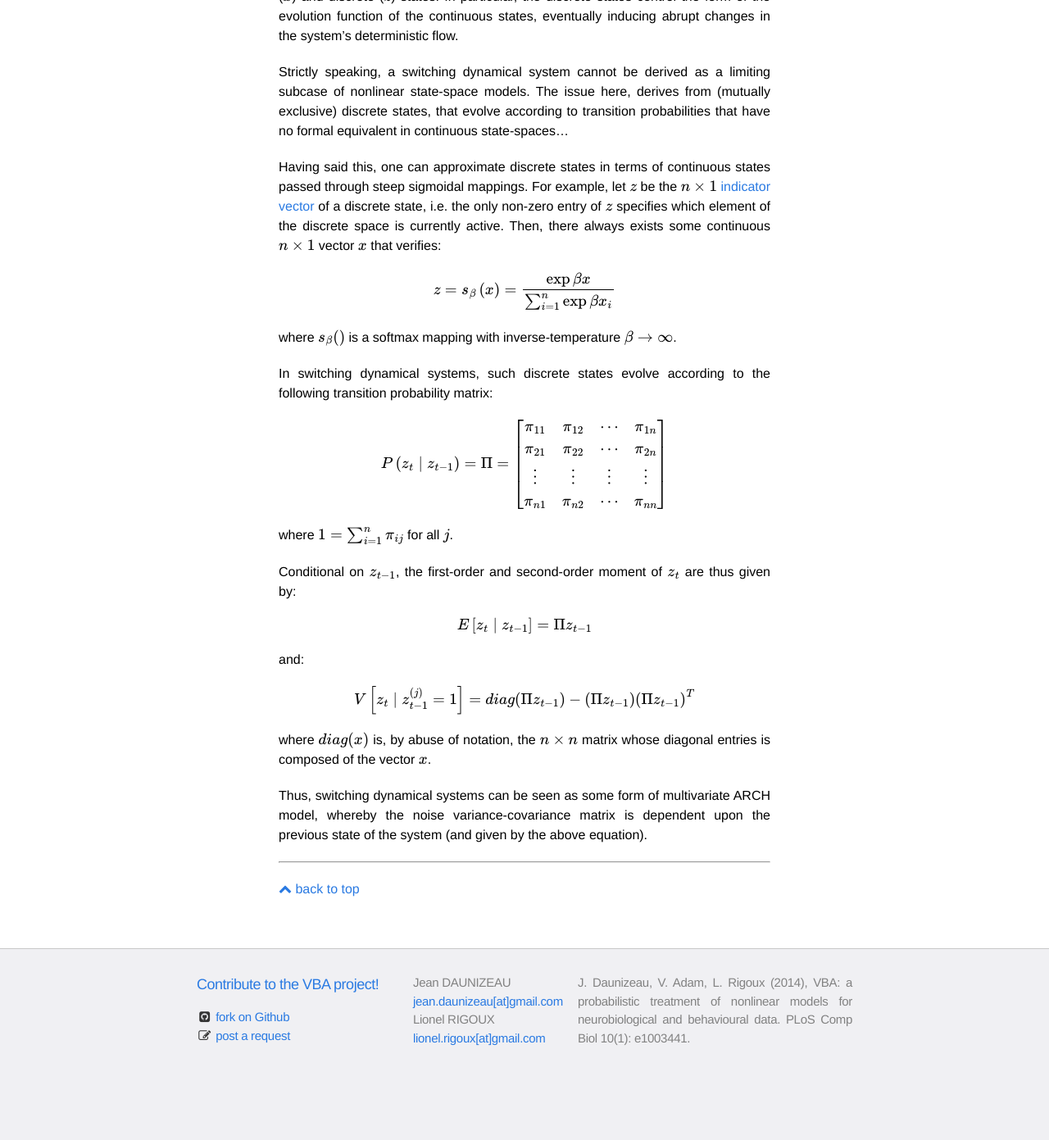
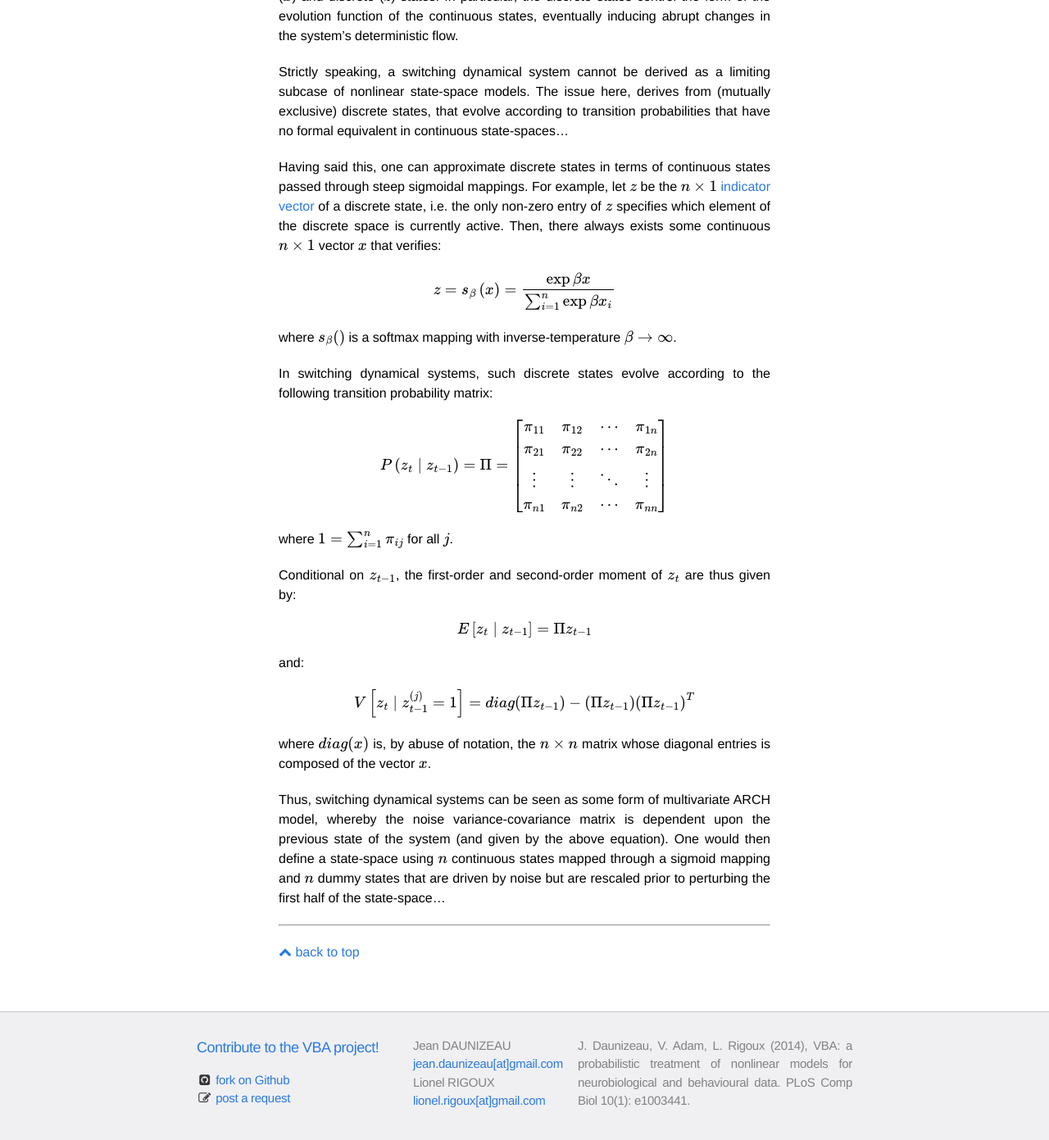
Before and after one commit to MBB-team/VBA-toolbox, a Jekyll site: the page built from _wiki/generativeModels.md, in a window 1280 px wide and 1400 px high, scrolled down 4600 px. Shown: the top 1391 px of the window at 82% size. Built offline with Jekyll 4.4.1, drawn with Linux system fonts in a browser that asks for light colours; nearby versions of some CDN libraries; formulas are drawn with MathJax 3; before the commit the page ends 5923 px from its top, so only the background shows below that; some of the changed text lies outside the part shown.

Commit message:
Update generativeModels.md

```diff
--- a/_wiki/generativeModels.md
+++ b/_wiki/generativeModels.md
@@ -119,7 +119,7 @@
 
 In switching dynamical systems, such discrete states evolve according to the following transition probability matrix:
 
-$$ P\left(z_t\mid z_{t-1}\right) = \Pi = \left[\begin{array}{cccc} \pi_{11} & \pi_{12} & \cdots & \pi_{1n} \\ \pi_{21} & \pi_{22} & \cdots & \pi_{2n} \\ \vdots & \vdots & \vdots & \vdots \\ \pi_{n1} & \pi_{n2} & \cdots & \pi_{nn} \end{array}\right] $$
+$$ P\left(z_t\mid z_{t-1}\right) = \Pi = \left[\begin{array}{cccc} \pi_{11} & \pi_{12} & \cdots & \pi_{1n} \\ \pi_{21} & \pi_{22} & \cdots & \pi_{2n} \\ \vdots & \vdots & \ddots & \vdots \\ \pi_{n1} & \pi_{n2} & \cdots & \pi_{nn} \end{array}\right] $$
 
 where $$1 = \sum_{i=1}^{n} \pi_{ij}$$ for all $$j$$.
 
@@ -133,4 +133,4 @@
 
 where $$diag(x)$$ is, by abuse of notation, the $$n\times n$$ matrix whose diagonal entries is composed of the vector $$x$$.
 
-Thus, switching dynamical systems can be seen as some form of multivariate ARCH model, whereby the noise variance-covariance matrix is dependent upon the previous state of the system (and given by the above equation).
+Thus, switching dynamical systems can be seen as some form of multivariate ARCH model, whereby the noise variance-covariance matrix is dependent upon the previous state of the system (and given by the above equation). One would then define a state-space using $$n$$ continuous states mapped through a sigmoid mapping and $$n$$ dummy states that are driven by noise but are rescaled prior to perturbing the first half of the state-space...
```
Also changed, not shown: other parts of _wiki/generativeModels.md (+1 -1 lines).
